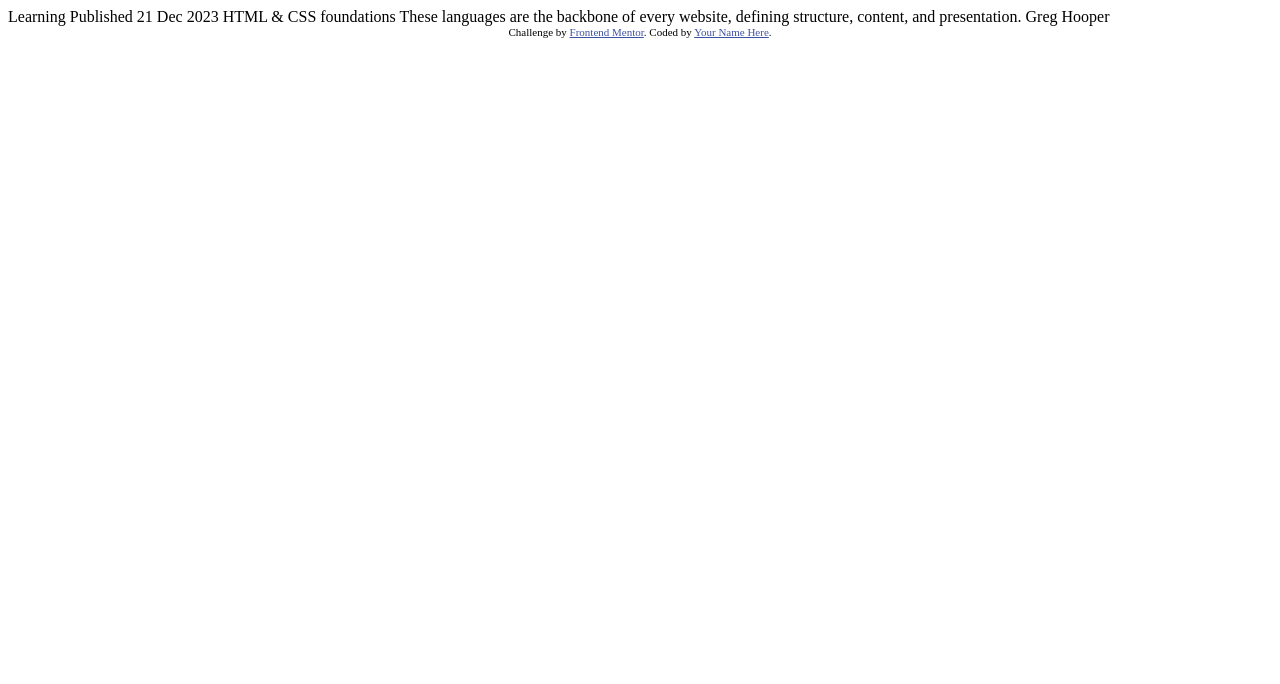
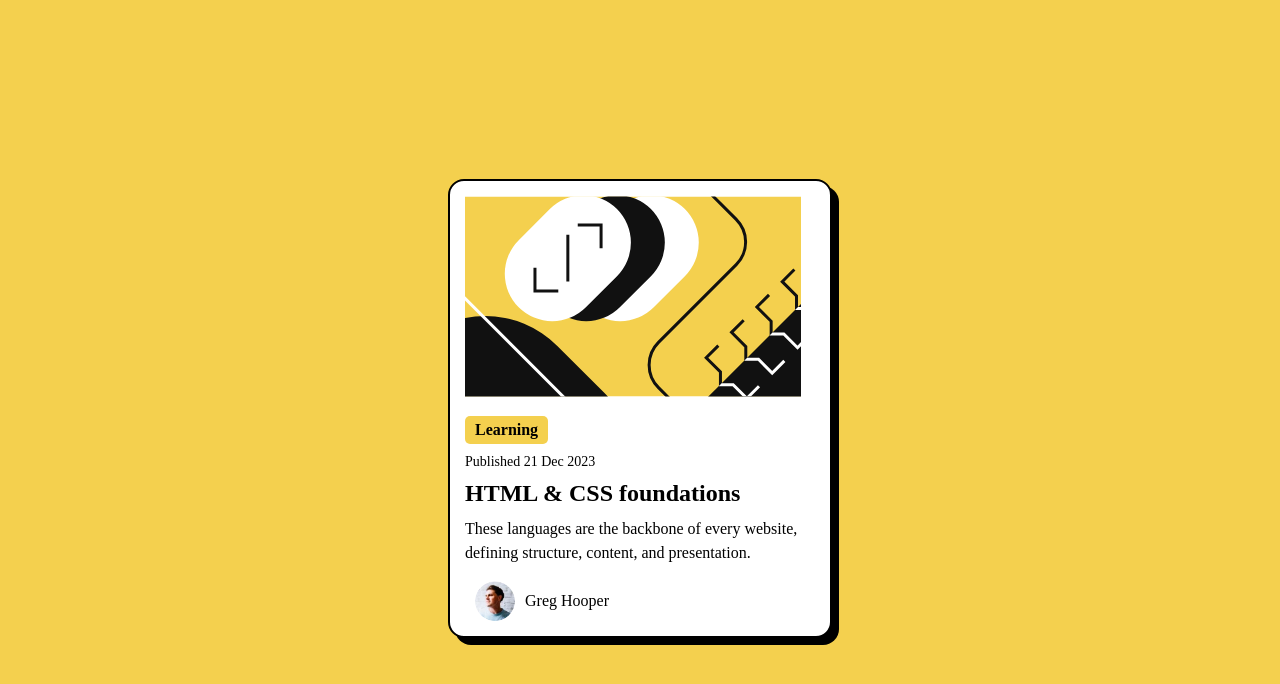
Before and after one commit to 1eddy/cardtest, a plain HTML site: page index.html in a window 1280 px wide. Drawn offline with Linux system fonts and the light colour scheme.

Commit message:
GitHub.copilot-chat

```diff
--- a/index.html
+++ b/index.html
@@ -7,28 +7,41 @@
   <link rel="icon" type="image/png" sizes="32x32" href="./assets/images/favicon-32x32.png">
 
   <title>Frontend Mentor | Blog preview card</title>
+  <link rel="stylesheet" href="styles.css">
 
-  <!-- Feel free to remove these styles or customise in your own stylesheet 👍 -->
-  <style>
-    .attribution { font-size: 11px; text-align: center; }
-    .attribution a { color: hsl(228, 45%, 44%); }
-  </style>
+
 </head>
 <body>
 
-  Learning
+<main>
 
-  Published 21 Dec 2023
+<div class="cardbox">
 
-  HTML & CSS foundations
+<img src="assets/images/illustration-article.svg" alt="thumbnail">
 
+<div class="category">Learning</div>
+
+
+<p class="date">Published 21 Dec 2023</p>
+
+
+  <h1>HTML & CSS foundations</h1>
+  <p class="descirption">
   These languages are the backbone of every website, defining structure, content, and presentation.
+  </p>
 
-  Greg Hooper
+<div class="author">
+  <img src="assets/images/image-avatar.webp">
+  <span>Greg Hooper</span>
+
+</div>
+
+</div>
 
   <div class="attribution">
-    Challenge by <a href="https://www.frontendmentor.io?ref=challenge" target="_blank">Frontend Mentor</a>.
-    Coded by <a href="#">Your Name Here</a>.
+
   </div>
+
+  </main>
 </body>
 </html>
--- /dev/null
+++ b/styles.css
@@ -0,0 +1,75 @@
+body {
+    background-color: hsl(47, 88%, 63%);
+    font-size: 16px;
+    justify-content: center;
+    align-items: center;
+    height: 100vh;
+    display: flex;
+}
+
+.cardbox {
+width: 350px;
+padding: 15px;
+background-color: white;
+border-radius: 16px;
+box-shadow: 7px 7px 0px rgba(0, 0, 0, 1);
+border: black 2px solid;
+blur-shadow: 0 4px 6px rgba(0, 0, 0, 0.1);
+}
+
+.category {
+    border-radius: 5px;
+    background-color: hsl(47, 88%, 63%);
+    color: black;
+    padding: 5px 10px;
+    display: inline-block;
+    font-weight: bold;
+    margin-top: 15px;
+}
+
+.date {
+    color: black;
+    font-size: 14px;
+    margin-top: 10px;
+    margin-bottom: 0;
+    padding-bottom: 0%;
+}
+
+.cardbox h1 {
+    font-size: 24px;
+    margin-top: 10px;
+    margin-bottom: 10px;
+}
+
+.cardbox .author {
+    display: flex;
+    align-items: center;
+    margin-top: 15px;
+    margin-left: 10px;
+}
+
+.cardbox .author img {
+    width: 40px;
+    height: 40px;
+    border-radius: 50%;
+    margin-right: 10px;
+}
+
+.cardbox .author .name {
+    font-weight: bold;
+    color: black;
+}
+
+.cardbox .descirption {
+    font-size: 16px;
+    color: black;
+    margin-top: 10px;
+    line-height: 1.5;
+
+}
+
+.cardbox .img{
+    width: 100%;
+    border-radius: 10px;
+    margin-top: 15px;
+}
```
Also changed, not shown: 1 other file.
